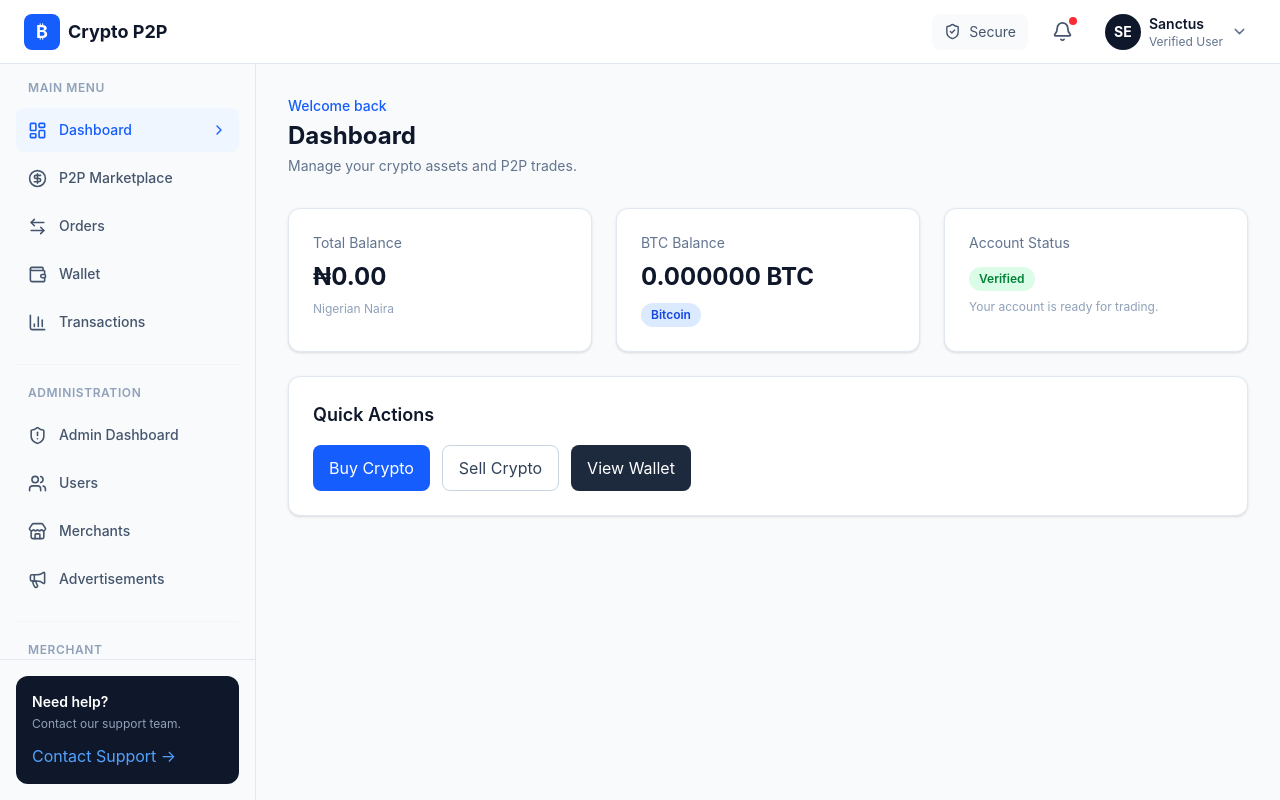
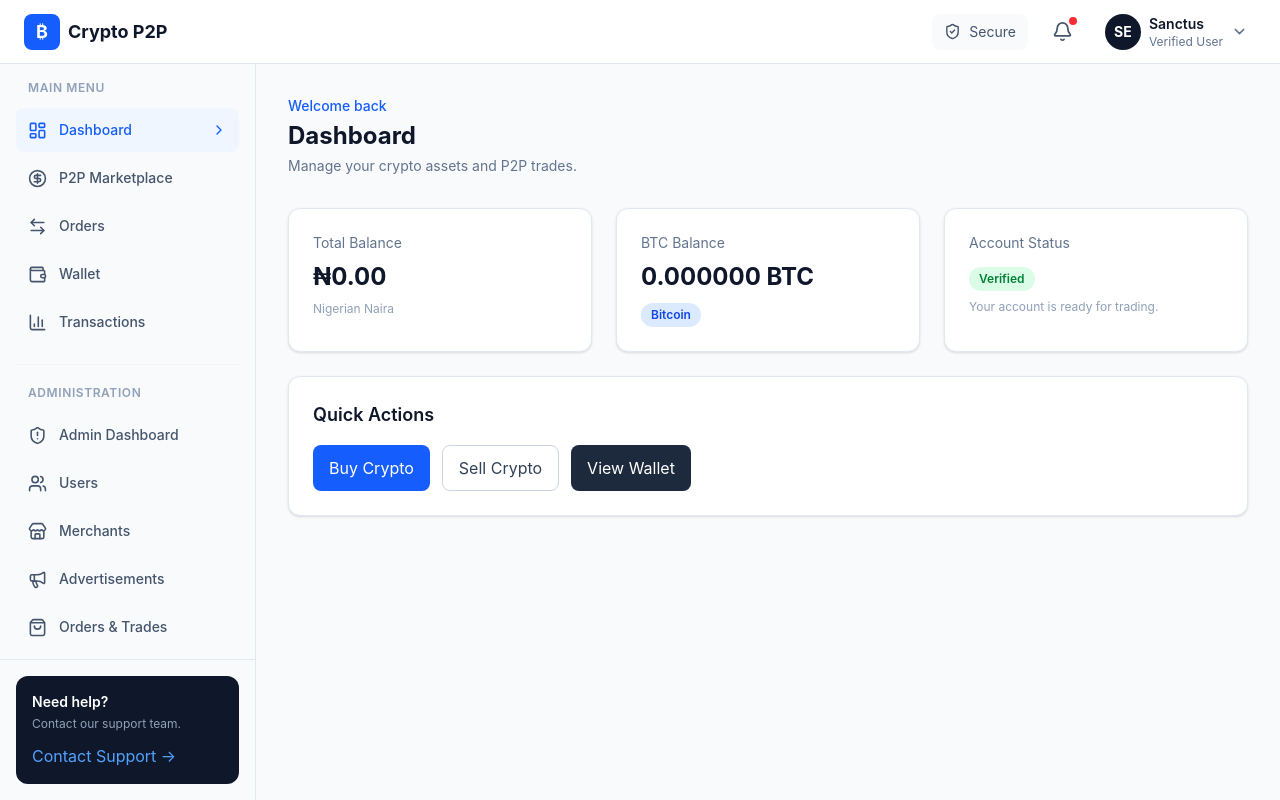
Before and after one commit to Sanctiexchange/crypto-p2p, a React (Vite) app: page / in a window 1280 px wide. Built offline with nearby package versions, Linux system fonts and the light colour scheme.

Commit message:
admin orders update

```diff
--- a/src/App.tsx
+++ b/src/App.tsx
@@ -28,6 +28,7 @@ import AdminDashboard from "./pages/admin/AdminDashboard";
 import AdminUsers from "./pages/admin/AdminUsers";
 import AdminMerchants from "./pages/admin/AdminMerchants";
 import AdminAdvertisements from "./pages/admin/AdminAdvertisements";
+import AdminOrders from "./pages/admin/AdminOrders";
 
 function App() {
   return (
@@ -136,6 +137,11 @@ function App() {
   element={<AdminAdvertisements />}
 />
 
+<Route
+  path="/admin/orders"
+  element={<AdminOrders />}
+/>
+
         <Route
           path="/security"
           element={<Security />}
--- a/src/components/layout/Sidebar.tsx
+++ b/src/components/layout/Sidebar.tsx
@@ -240,6 +240,32 @@ function Sidebar({
 </NavLink>
 
 
+{/* Admin Orders */}
+<NavLink
+  to="/admin/orders"
+  onClick={onClose}
+  className={({ isActive }) =>
+    `flex w-full items-center justify-between rounded-lg px-3 py-3 text-sm font-medium transition ${
+      isActive
+        ? "bg-blue-50 text-blue-600"
+        : "text-slate-600 hover:bg-slate-50 hover:text-slate-900"
+    }`
+  }
+>
+  {({ isActive }) => (
+    <>
+      <span className="flex items-center gap-3">
+        <ShoppingBag size={19} />
+        Orders & Trades
+      </span>
+
+      {isActive && (
+        <ChevronRight size={16} />
+      )}
+    </>
+  )}
+</NavLink>
+
             {/* Merchant */}
             <div className="my-5 border-t border-slate-100" />
 
```
